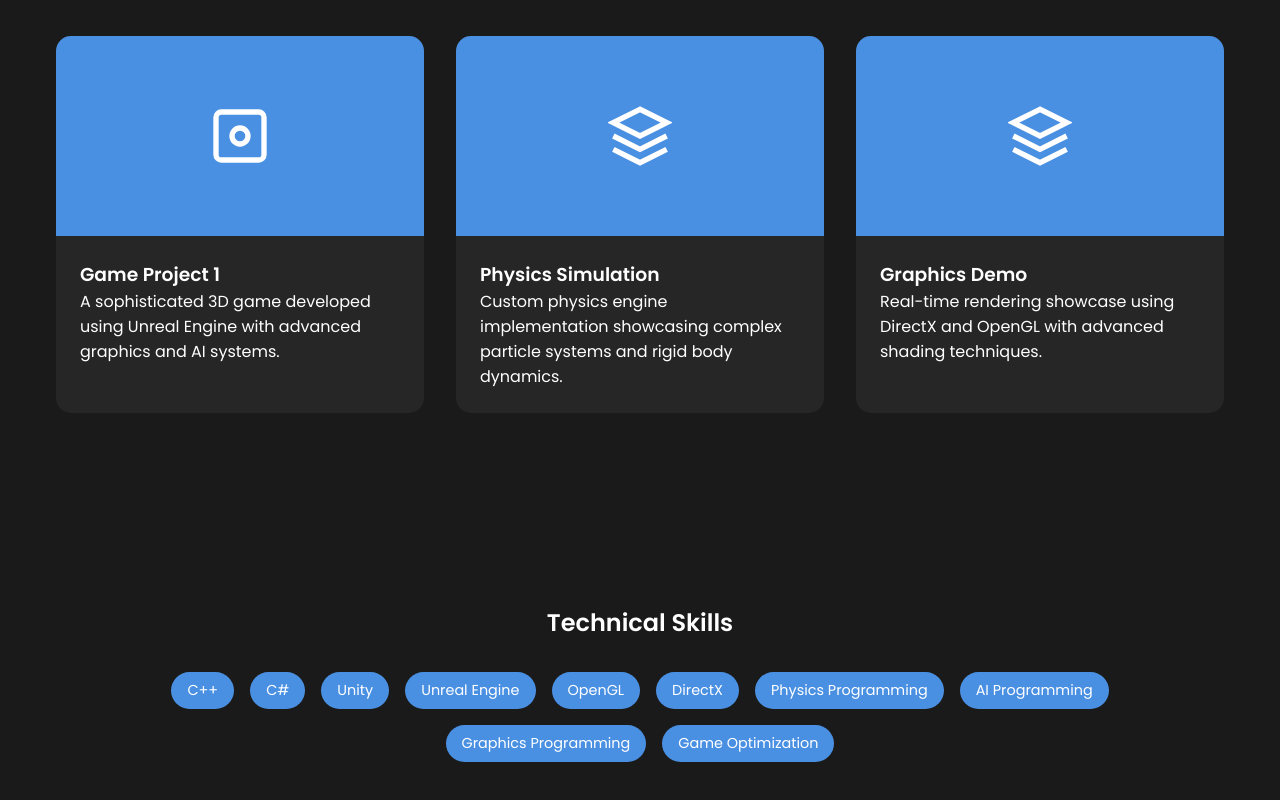
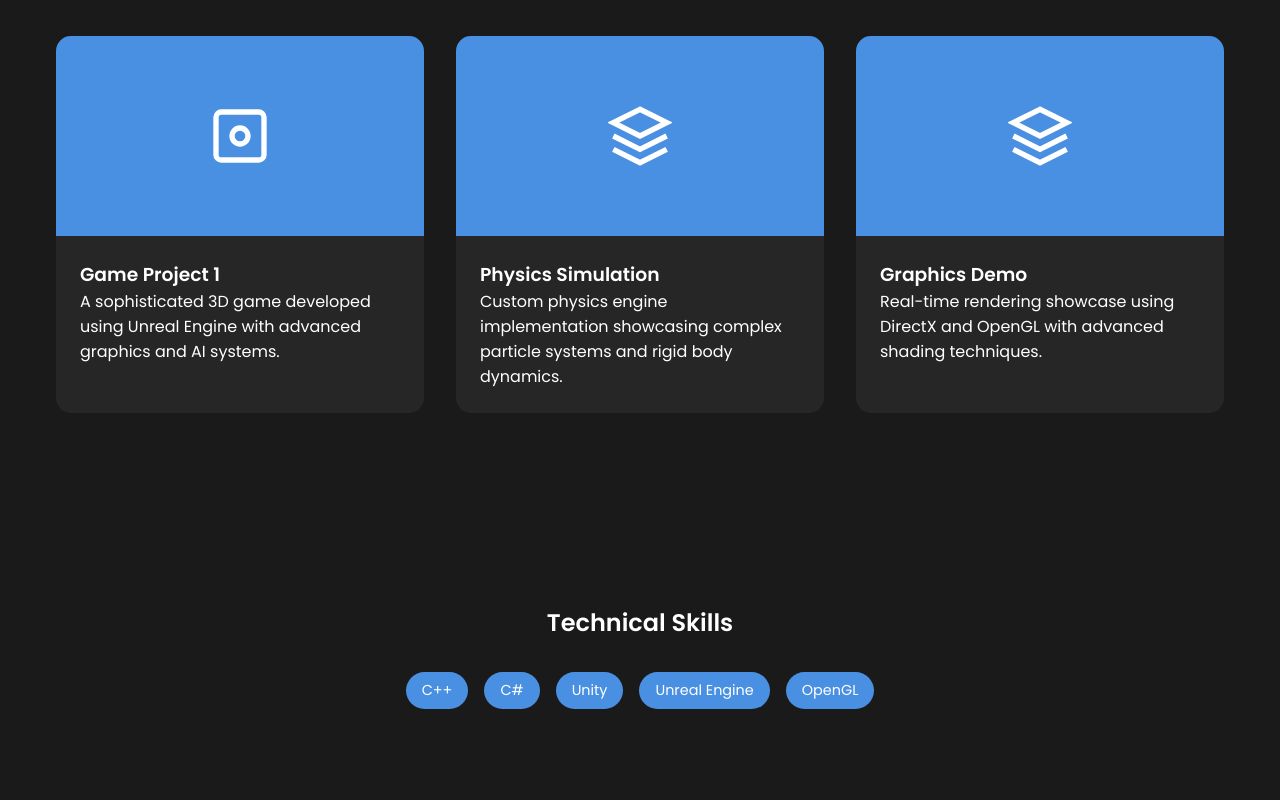
Before and after one commit to KaiHafner/Portfolio, a plain HTML site: page index.html in a window 1280 px wide. Shown: the part 911-1711 px from the top of the page. Drawn offline with Linux system fonts and the light colour scheme.

Commit message:
Changed Tech Skills

```diff
--- a/index.html
+++ b/index.html
@@ -379,11 +379,6 @@
             <div class="skill-tag">Unity</div>
             <div class="skill-tag">Unreal Engine</div>
             <div class="skill-tag">OpenGL</div>
-            <div class="skill-tag">DirectX</div>
-            <div class="skill-tag">Physics Programming</div>
-            <div class="skill-tag">AI Programming</div>
-            <div class="skill-tag">Graphics Programming</div>
-            <div class="skill-tag">Game Optimization</div>
         </div>
     </section>
 
```
